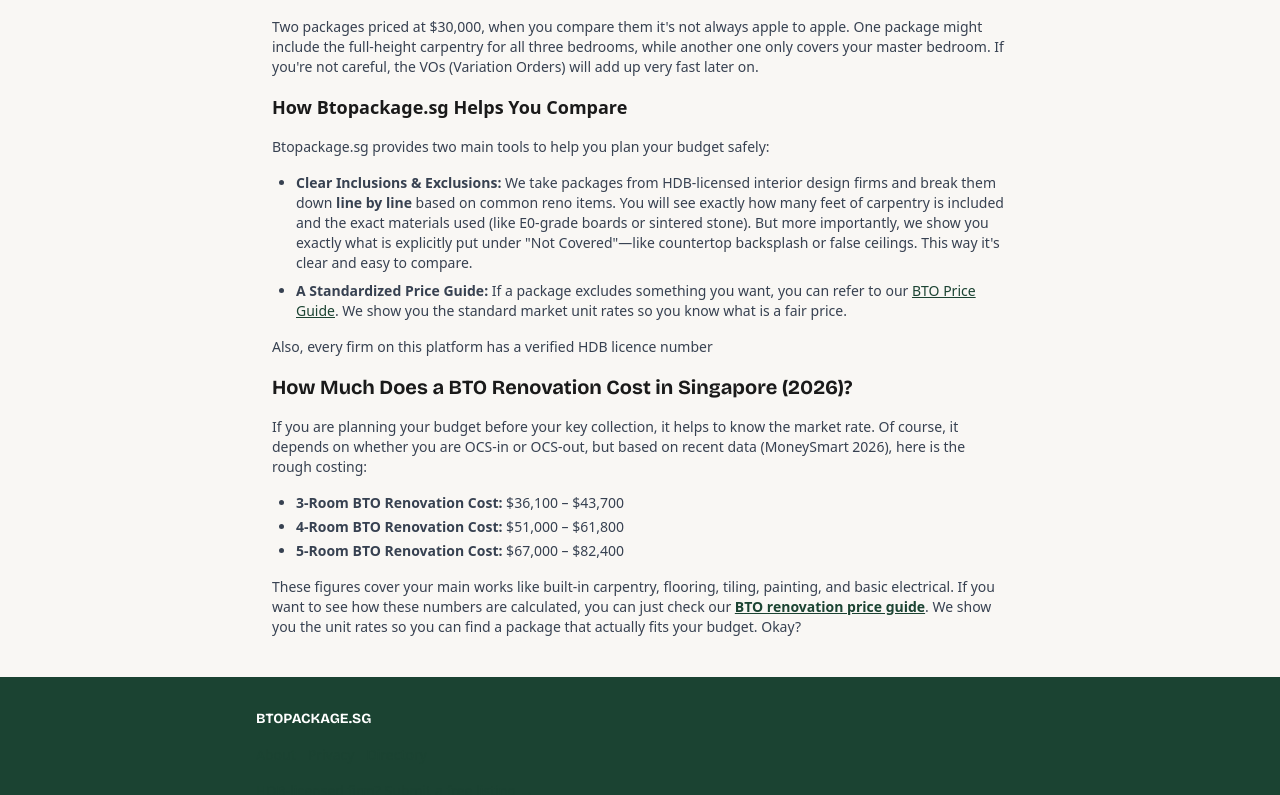
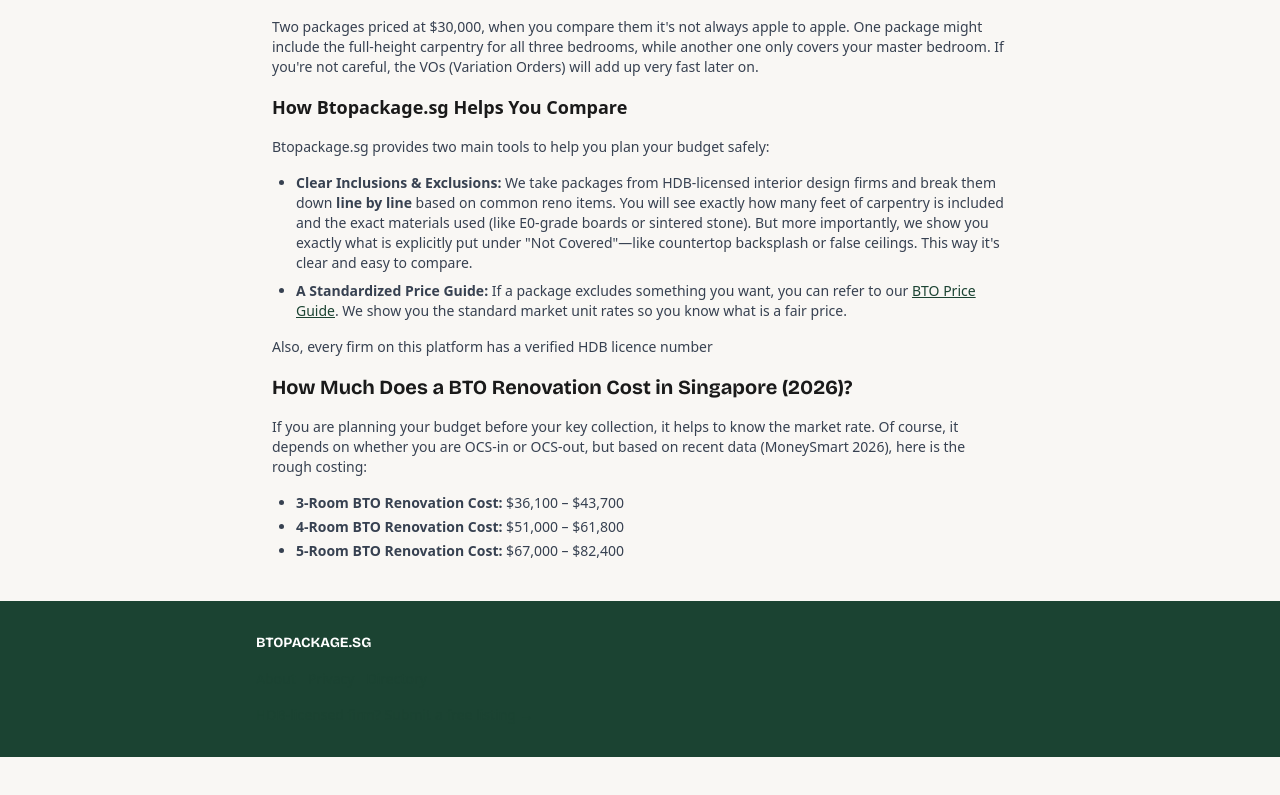
Before and after one commit to chylerbot-beep/btopackage, a Next.js app: page / in a window 1280 px wide. Shown: the part 1049-1844 px from the top of the page. After the commit the page ends 1806 px from the top, so only its background shows below. Built offline with nearby package versions, Linux system fonts and the light colour scheme; no server answers; the database is empty.

Commit message:
Update page.tsx

```diff
--- a/app/page.tsx
+++ b/app/page.tsx
@@ -205,16 +205,6 @@ export default async function Home() {
             <span className="font-semibold">5-Room BTO Renovation Cost:</span> $67,000 – $82,400
           </li>
         </ul>
-        <p>
-          These figures cover your main works like built-in carpentry, flooring, tiling, painting,
-          and basic electrical. If you want to see how these numbers are calculated, you can just
-          check our{' '}
-          <Link href="https://www.btopackage.sg/price-guide" className="font-semibold text-[#1B4332] underline">
-            BTO renovation price guide
-          </Link>
-          . We show you the unit rates so you can find a package that actually fits your budget.
-          Okay?
-        </p>
       </section>
 
       <footer className="bg-[#1B4332] px-4 py-8 text-sm text-[rgba(255,255,255,0.7)]">
```
